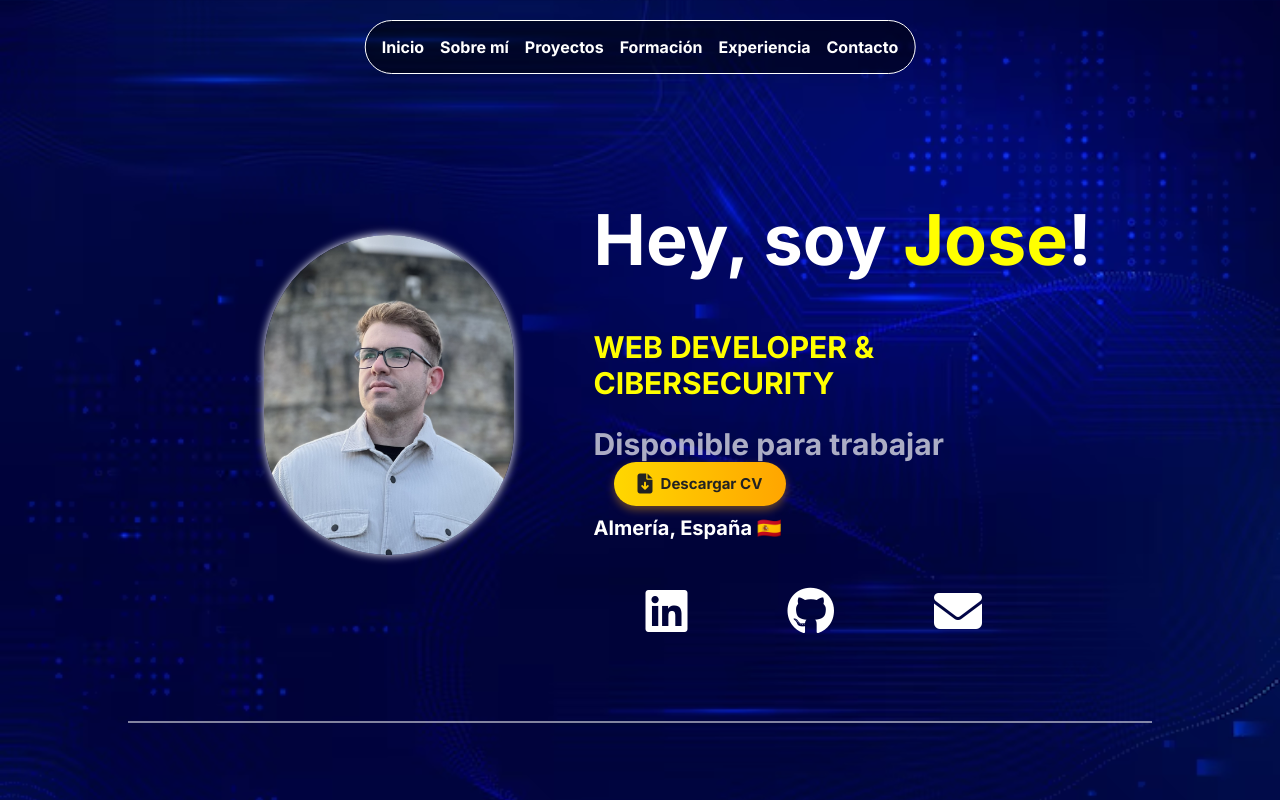
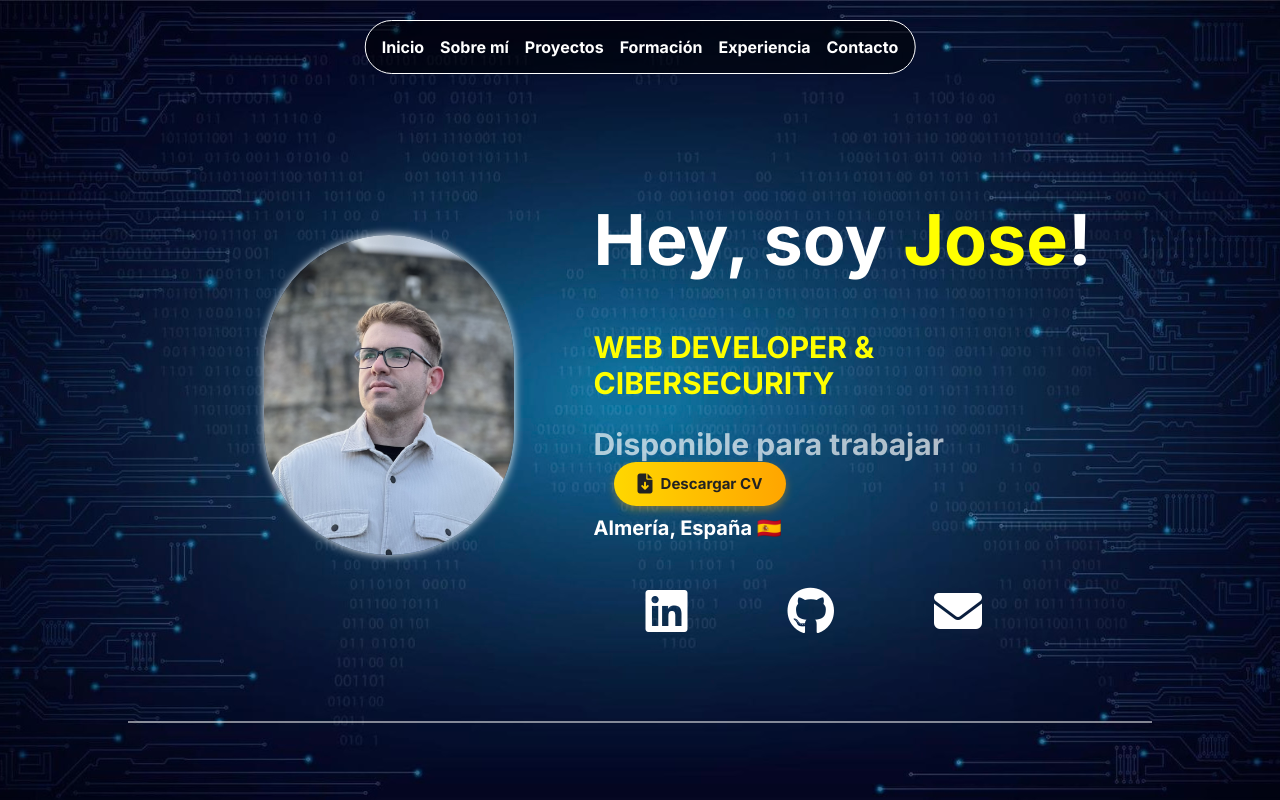
Before and after one commit to JoseMartinez98/CV2, a Vue app: page / in a window 1280 px wide. Shown: the top 800 px of the page. Built offline with nearby package versions, Linux system fonts and the light colour scheme.

Commit message:
Añadido varios

```diff
--- a/src/style.css
+++ b/src/style.css
@@ -2,7 +2,7 @@ body {
   font-family: 'Inter', sans-serif;
   width: 80%;
   margin: 0 auto;
-  background-image: url(/public/image/fondo5.avif);
+  background-image: url(/public/image/fondo6.jpg);
   background-repeat: no-repeat;
   background-size: cover;
   background-attachment: fixed;
```
Also changed, not shown: public/image/fondo6.jpg (added), public/image/fondo7.jpg (added).
